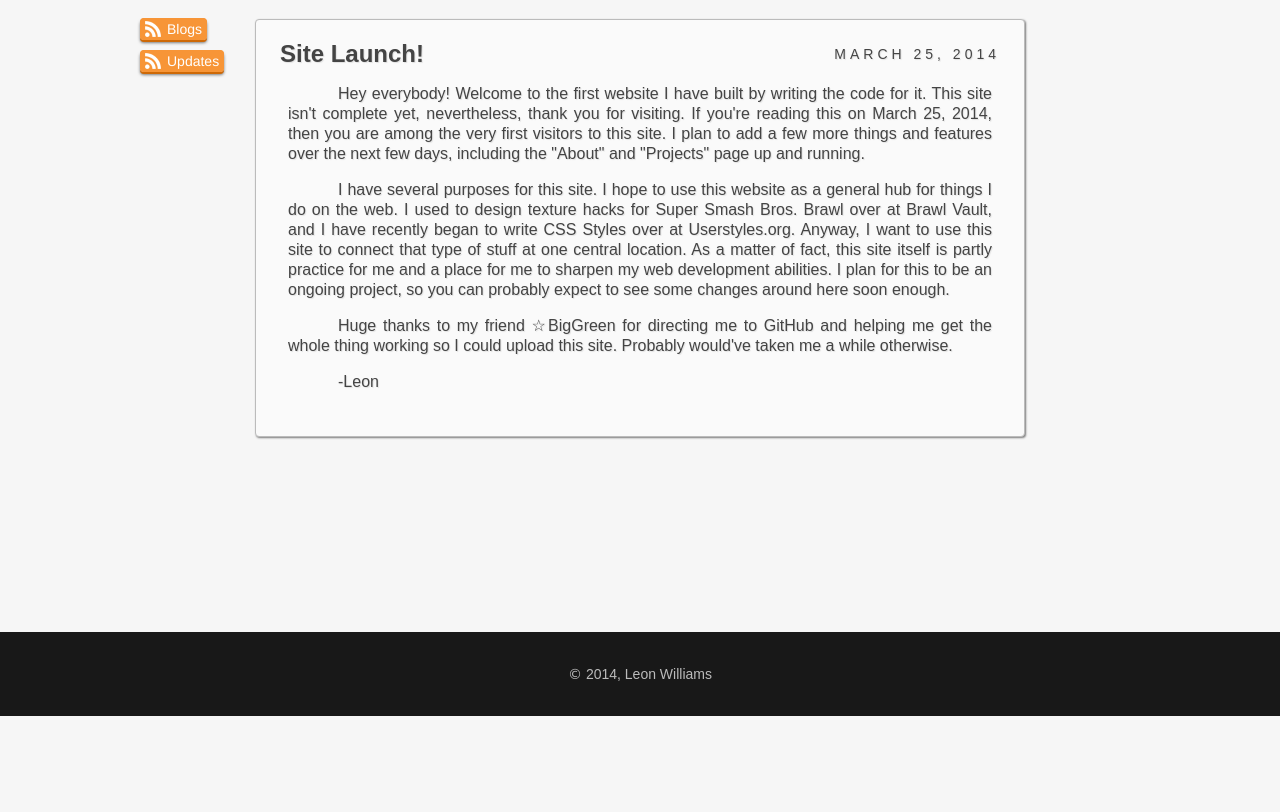
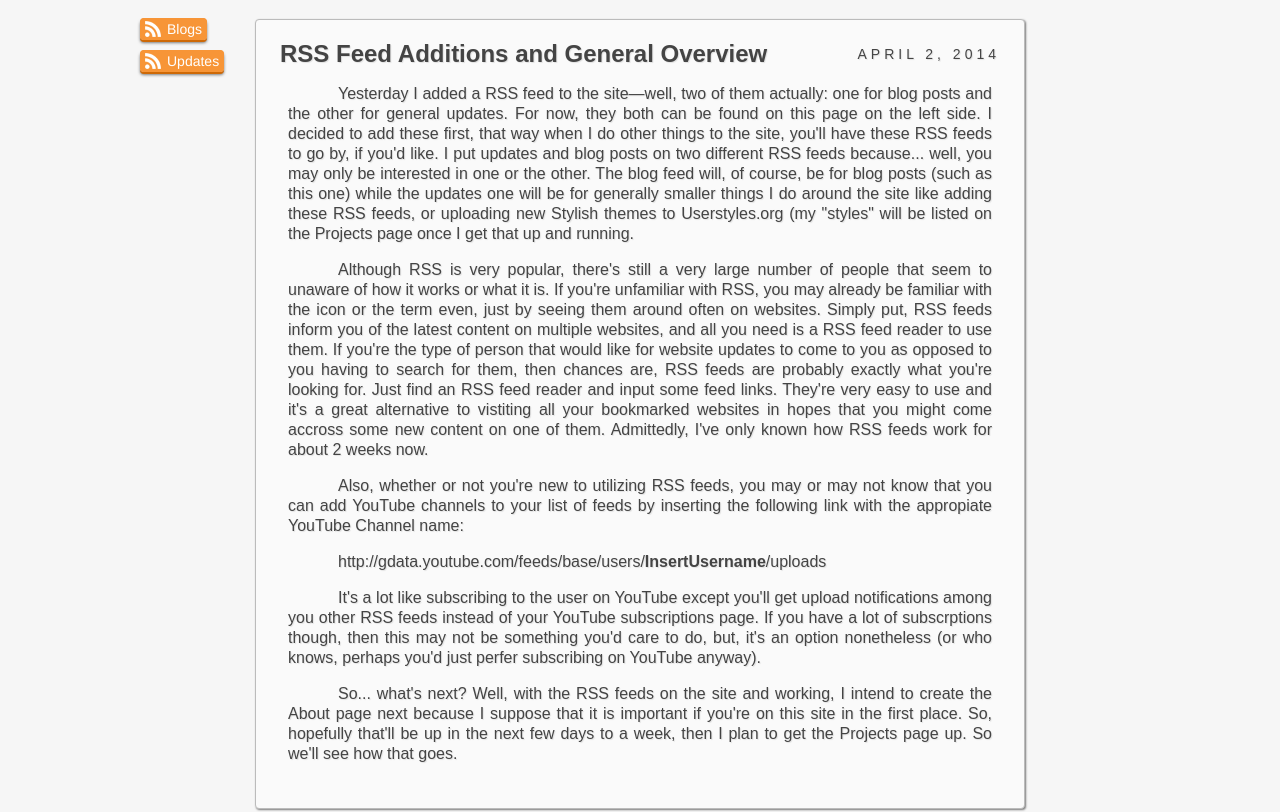
Before and after one commit to Red93/red93.github.io, a plain HTML site: page blog.html in a window 1280 px wide. Shown: the part 168-980 px from the top of the page. Before the commit the page ends 884 px from the top, so only its background shows below. Drawn offline with Linux system fonts and the light colour scheme; a web font is replaced by a local one.

Commit message:
new blog post

```diff
--- a/blog.html
+++ b/blog.html
@@ -47,6 +47,20 @@
             </a></li>
         <ul>
     </div>
+    <div class="post">
+    		<span id="rssadd"></span>
+			<h3 class="text-24px title-float">RSS Feed Additions and General Overview</h3>
+			<div class="time-stamp">April 2, 2014</div>
+		<div class="post-content">
+		  <p>Yesterday I added a RSS feed to the site&#8212;well, two of them actually: one for blog posts and the other for general updates. For now, they both can be found on this page on the left side.	I	decided to add these first, that way when I do other things to the site, you'll have these RSS feeds to go by, if you'd like. I put updates and blog posts on two different RSS feeds because... well, you may only be interested in one or the other. The blog feed will, of course, be for blog posts (such as this one) while the updates one will be for generally smaller things I do around the site like adding these RSS feeds, or uploading new Stylish themes to Userstyles.org (my &quot;styles&quot; will be listed on the Projects page once I get that up and running.</p>
+		  <p>Although RSS is very popular, there's still a very large number of people that seem to unaware of how it works or what it is. If you're unfamiliar with RSS, you may already be familiar with the icon or the term even, just by seeing them around often on websites. Simply put, RSS feeds inform you of the latest content on multiple websites, and all you need is a RSS feed reader to use them. If you're the type of person that would like for website updates to come to you as opposed to you having to search for them, then chances are, RSS feeds are probably exactly what you're looking for. Just find an RSS feed reader and input some feed links. They're very easy to use and it's a great alternative to vistiting all your bookmarked websites in hopes that you might come accross some new content on one of them. Admittedly, I've only known how RSS feeds work for about 2 weeks now.</p>
+		  <p>Also, whether or not you're new to utilizing RSS feeds, you may or may not know that you can add YouTube channels to your list of feeds by inserting the following link with the appropiate YouTube Channel name:</p>
+		  <p>http://gdata.youtube.com/feeds/base/users/<strong>InsertUsername</strong>/uploads</p>
+		  <p>It's a
+	      lot like subscribing to the user on YouTube except you'll get upload notifications among you other RSS feeds instead of your YouTube subscriptions page. If you have a lot of subscrptions though, then this may not be something you'd care to do, but, it's an option nonetheless (or who knows, perhaps you'd just perfer subscribing on YouTube anyway).</p>
+		  <p>So... what's next? Well, with the RSS feeds on the site and working, I intend to create the About page next because I suppose that it is important if you're on this site in the first place. So, hopefully that'll be up in the next few days to a week, then I plan to get the Projects page up. So we'll see how that goes.</p>
+		</div>
+</div><!--END post-->
 	<div class="post">
     		<span id="sitelaunch"></span>
 			<h3 class="text-24px title-float">Site Launch!</h3>
--- a/style.css
+++ b/style.css
@@ -125,6 +125,7 @@ a:active	{ color:; }
 
 .title-float {
 	float:left;
+	max-width:512px;
 }
 
 table {
```
